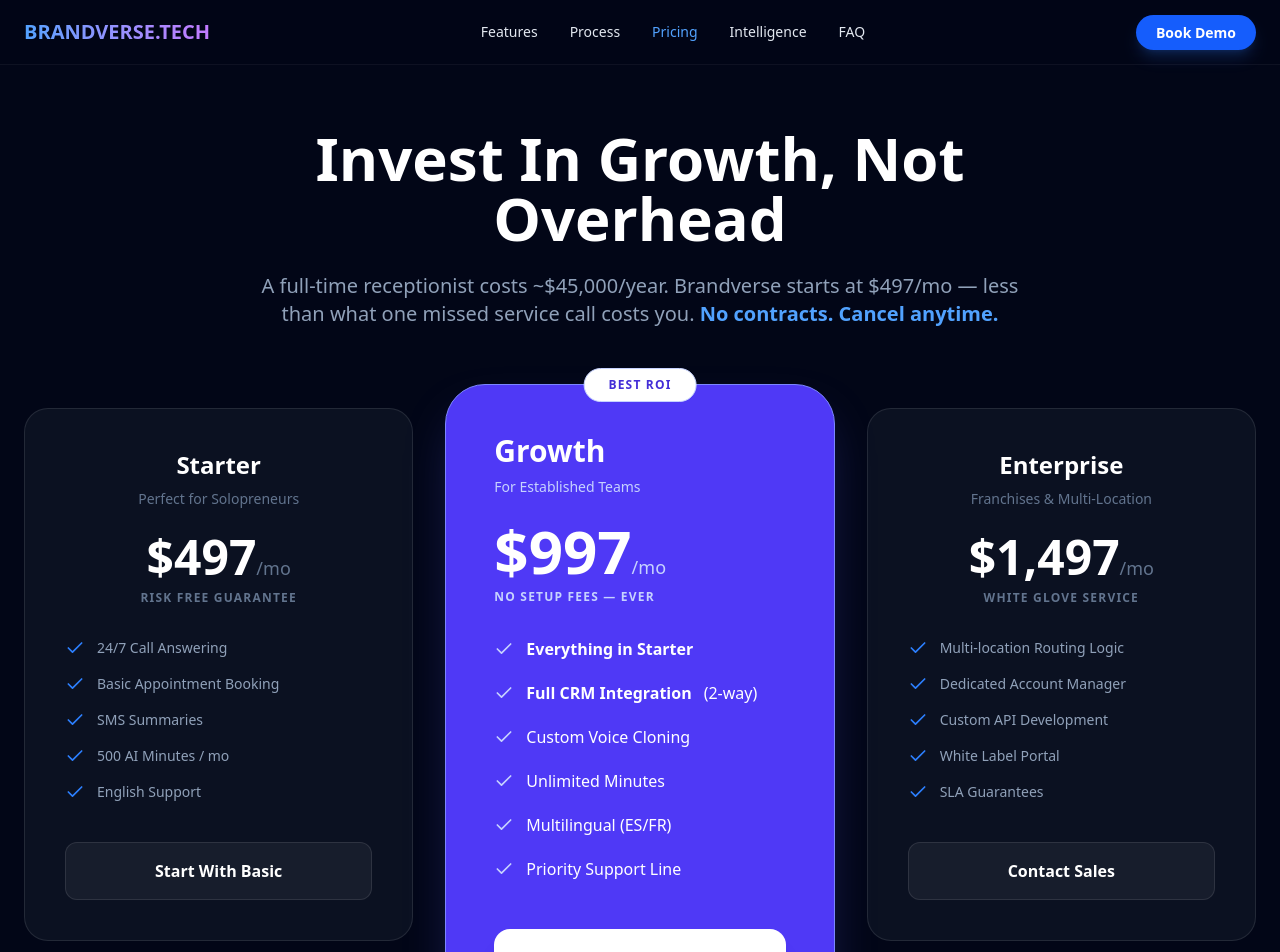
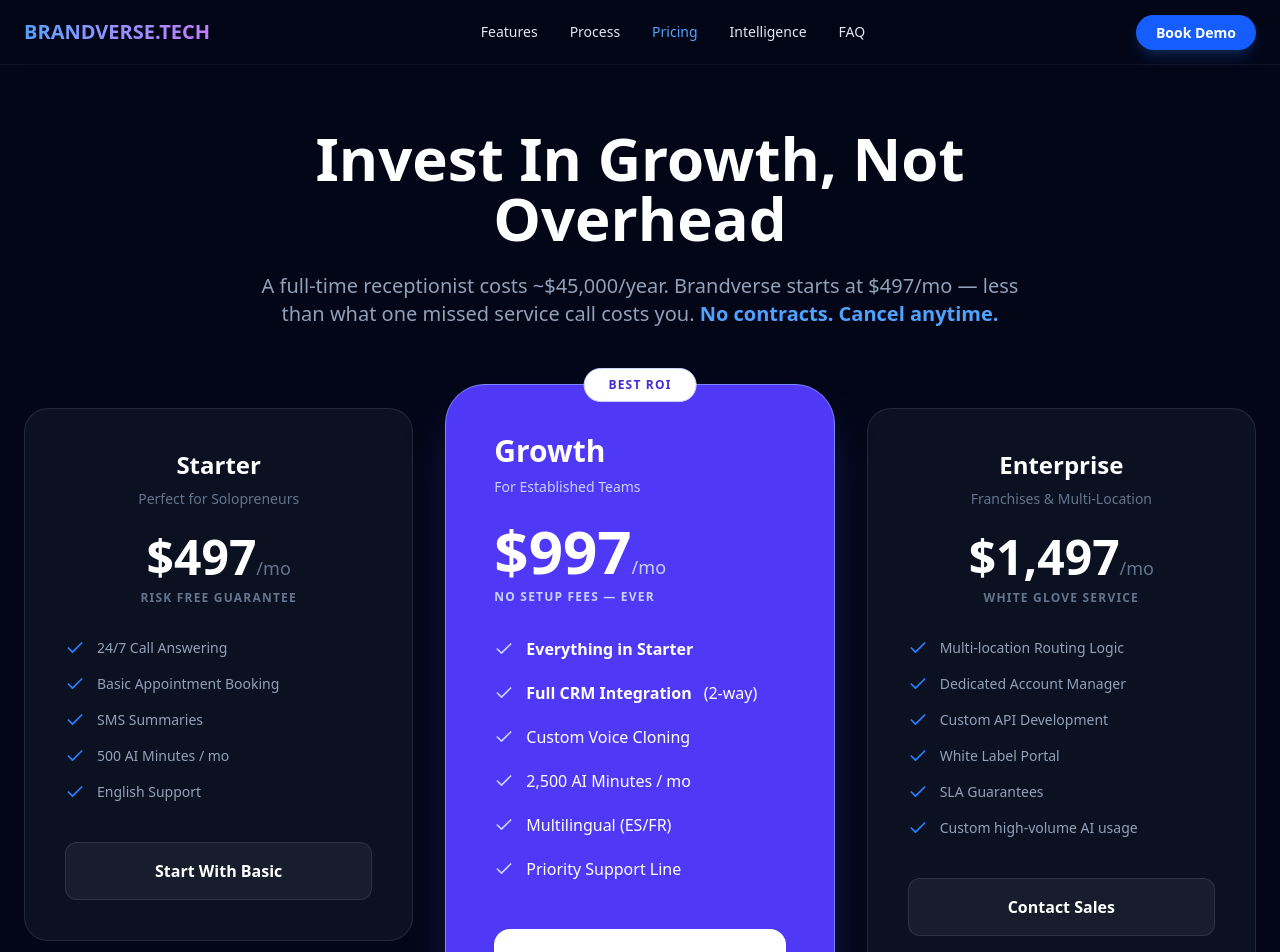
Before and after one commit to ayushsharmavlogs619-lang/brandverse, a Next.js app: page /pricing in a window 1280 px wide. Shown: the top 952 px of the page. Built offline with nearby package versions, Linux system fonts and the light colour scheme; no server answers.

Commit message:
Correct public pricing usage limits

```diff
--- a/app/ai-receptionists/page.tsx
+++ b/app/ai-receptionists/page.tsx
@@ -92,7 +92,7 @@
                         <h2 className="text-2xl font-black text-white uppercase italic tracking-wide">Frequently Asked Questions</h2>
                         <div className="p-6 rounded-2xl bg-white/5 border border-white/10">
                             <h3 className="font-bold text-white mb-2">How much does an AI receptionist cost?</h3>
-                            <p className="text-slate-400 leading-relaxed">AI receptionist services vary by provider — typically $300 to $1,500 per month depending on call volume. Brandverse offers flat-rate plans from $497 to $1,497 per month with no per-minute charges. Compared to a human receptionist at $2,500-$4,500/month plus benefits, the savings are substantial.</p>
+                            <p className="text-slate-400 leading-relaxed">AI receptionist services vary by provider — typically $300 to $1,500 per month depending on call volume. Brandverse plans are $497/month for Starter (500 AI minutes/month), $997/month for Growth (2,500 AI minutes/month), and $1,497/month for Enterprise with custom high-volume usage. Compared to a human receptionist at $2,500-$4,500/month plus benefits, the savings are substantial.</p>
                         </div>
                         <div className="p-6 rounded-2xl bg-white/5 border border-white/10">
                             <h3 className="font-bold text-white mb-2">How long does it take to set up?</h3>
--- a/app/components/ChatWidget.tsx
+++ b/app/components/ChatWidget.tsx
@@ -8,7 +8,7 @@
 const FAQ_STEPS: { label: string; answer: string }[] = [
     {
         label: 'What does it cost?',
-        answer: "Plans start at $497/month (Starter), $997/month (Growth), and $1,497/month (Enterprise). No setup fees, no long-term contracts — cancel anytime. A 30-day money-back guarantee covers your first month."
+        answer: "Starter is $497/month and includes 500 AI minutes/month. Growth is $997/month and includes 2,500 AI minutes/month. Enterprise is $1,497/month with custom high-volume usage scoped to your needs. No setup fees or long-term contracts — cancel anytime."
     },
     {
         label: 'How fast can I go live?',
--- a/app/faq/page.tsx
+++ b/app/faq/page.tsx
@@ -44,7 +44,7 @@
       items: [
         {
           q: "How much does it cost?",
-          a: "Starter is $497/mo, Growth is $997/mo, and Enterprise is $1,497/mo. Growth and Enterprise include unlimited minutes; Starter includes 500 AI minutes with transparent per-minute overage. No contracts, no setup fees."
+          a: "Starter is $497/mo with 500 AI minutes/month. Growth is $997/mo with 2,500 AI minutes/month. Enterprise is $1,497/mo with custom high-volume usage scoped to your needs. Starter usage beyond the included 500 minutes is billed at a transparent per-minute rate. No contracts, no setup fees."
         },
         {
           q: "Is there a long-term contract?",
@@ -52,7 +52,7 @@
         },
         {
           q: "What happens if I go over my minutes?",
-          a: "If you're on the Starter plan, we bill a transparent per-minute rate for anything beyond your 500 included minutes — no surprise charges. Most growing businesses switch to Growth for unlimited minutes."
+          a: "Starter includes 500 AI minutes/month; usage beyond that is billed at a transparent per-minute rate. Growth includes 2,500 AI minutes/month. Enterprise usage is scoped for custom, high-volume needs."
         },
         {
           q: "How fast do I go live after signing up?",
--- a/app/page.tsx
+++ b/app/page.tsx
@@ -721,7 +721,7 @@
                   <li className="flex items-center gap-3"><Check className="w-5 h-5 text-indigo-200" /> <strong>Everything in Starter</strong></li>
                   <li className="flex items-center gap-3"><Check className="w-5 h-5 text-indigo-200" /> <strong>Full CRM/Dispatch Integration</strong> (2-way)</li>
                   <li className="flex items-center gap-3"><Check className="w-5 h-5 text-indigo-200" /> Custom Voice Cloning</li>
-                  <li className="flex items-center gap-3"><Check className="w-5 h-5 text-indigo-200" /> Unlimited Minutes</li>
+                  <li className="flex items-center gap-3"><Check className="w-5 h-5 text-indigo-200" /> 2,500 AI Minutes / mo</li>
                   <li className="flex items-center gap-3"><Check className="w-5 h-5 text-indigo-200" /> Multilingual (ES/FR)</li>
                   <li className="flex items-center gap-3"><Check className="w-5 h-5 text-indigo-200" /> Priority Support Line</li>
                 </ul>
@@ -740,6 +740,7 @@
                   <li className="flex items-center gap-3"><Check className="w-5 h-5 text-blue-500" /> Custom API Development</li>
                   <li className="flex items-center gap-3"><Check className="w-5 h-5 text-blue-500" /> White Label Portal</li>
                   <li className="flex items-center gap-3"><Check className="w-5 h-5 text-blue-500" /> SLA Guarantees</li>
+                  <li className="flex items-center gap-3"><Check className="w-5 h-5 text-blue-500" /> Custom high-volume AI usage</li>
                 </ul>
                 <Link href="/contact" className="block w-full py-4 text-center rounded-xl bg-white/5 border border-white/10 font-bold hover:bg-white/10 transition-all text-white">Contact Sales</Link>
               </div>
--- a/app/pricing/page.tsx
+++ b/app/pricing/page.tsx
@@ -5,7 +5,7 @@
 
 export const metadata: Metadata = {
   title: "Pricing — Brandverse AI Voice Agents | No Contracts, Cancel Anytime",
-  description: "AI voice agent pricing starting at $497/mo. No long-term contracts. 30-day happiness guarantee. Unlimited minutes on Growth plan. Cancel anytime.",
+  description: "AI voice agent pricing starting at $497/mo. No long-term contracts. 30-day happiness guarantee. 2,500 AI minutes/month on Growth; custom high-volume usage for Enterprise. Cancel anytime.",
   keywords: ["AI voice agent pricing", "AI receptionist cost", "voice AI monthly", "24/7 call answering price", "no contract AI agent"],
 };
 
@@ -49,7 +49,7 @@
               <li className="flex items-center gap-3"><Check className="w-5 h-5 text-indigo-200" /> <strong>Everything in Starter</strong></li>
               <li className="flex items-center gap-3"><Check className="w-5 h-5 text-indigo-200" /> <strong>Full CRM Integration</strong> (2-way)</li>
               <li className="flex items-center gap-3"><Check className="w-5 h-5 text-indigo-200" /> Custom Voice Cloning</li>
-              <li className="flex items-center gap-3"><Check className="w-5 h-5 text-indigo-200" /> Unlimited Minutes</li>
+              <li className="flex items-center gap-3"><Check className="w-5 h-5 text-indigo-200" /> 2,500 AI Minutes / mo</li>
               <li className="flex items-center gap-3"><Check className="w-5 h-5 text-indigo-200" /> Multilingual (ES/FR)</li>
               <li className="flex items-center gap-3"><Check className="w-5 h-5 text-indigo-200" /> Priority Support Line</li>
             </ul>
@@ -68,6 +68,7 @@
               <li className="flex items-center gap-3"><Check className="w-5 h-5 text-blue-500" /> Custom API Development</li>
               <li className="flex items-center gap-3"><Check className="w-5 h-5 text-blue-500" /> White Label Portal</li>
               <li className="flex items-center gap-3"><Check className="w-5 h-5 text-blue-500" /> SLA Guarantees</li>
+              <li className="flex items-center gap-3"><Check className="w-5 h-5 text-blue-500" /> Custom high-volume AI usage</li>
             </ul>
             <Link href="/contact" className="block w-full py-4 text-center rounded-xl bg-white/5 border border-white/10 font-bold hover:bg-white/10 transition-all text-white">Contact Sales</Link>
           </div>
--- a/lib/sales/types.ts
+++ b/lib/sales/types.ts
@@ -240,9 +240,9 @@
 }
 
 export const PRICING_PRESETS: { name: string; type: PricingLine['type']; amount: number; description: string }[] = [
-  { name: 'AI Voice Agent — Starter', type: 'monthly', amount: 399, description: 'Up to 1,000 minutes/mo, 1 flow' },
-  { name: 'AI Voice Agent — Pro', type: 'monthly', amount: 799, description: 'Unlimited minutes, 3 flows' },
-  { name: 'AI Voice Agent — Enterprise', type: 'monthly', amount: 1499, description: 'Multi-location, custom flows' },
+  { name: 'AI Voice Agent — Starter', type: 'monthly', amount: 497, description: '500 AI minutes/mo, 1 flow' },
+  { name: 'AI Voice Agent — Growth', type: 'monthly', amount: 997, description: '2,500 AI minutes/mo, 3 flows' },
+  { name: 'AI Voice Agent — Enterprise', type: 'monthly', amount: 1497, description: 'Custom high-volume usage, multi-location, custom flows' },
   { name: 'Setup & Onboarding', type: 'one-time', amount: 499, description: 'One-time setup fee' },
   { name: 'Business Automation', type: 'monthly', amount: 299, description: 'CRM + booking automation' },
   { name: 'Website Development', type: 'one-time', amount: 1500, description: '5-page lead-gen site' },
```
